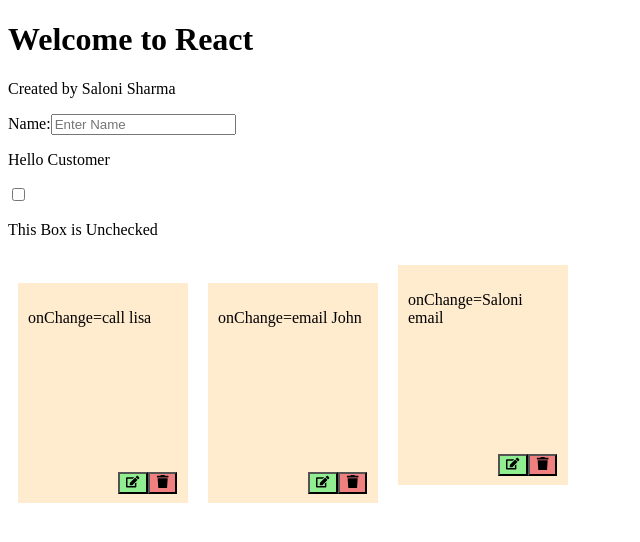
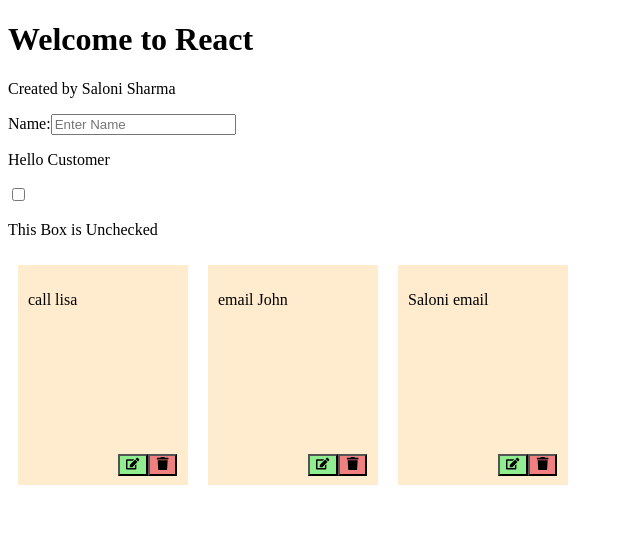
Before and after one commit to IamSaloni/recipes-in-react, a React app: page / in a window 1280 px wide. Shown: the top 542 px of the page, without its empty margins (0-640 px from the left). Built offline with nearby package versions, Linux system fonts and the light colour scheme.

Commit message:
changes in board component

```diff
--- a/src/components/Board.js
+++ b/src/components/Board.js
@@ -28,7 +28,7 @@ class Board extends React.Component {
         console.log('update item at index', i, newText)
         this.setState(prevState => ({
             Notes: prevState.Notes.map(
-                note => (note.id !== i)? note :  {...note, note: newText}
+                note => (note.id !== i)? note :  {id:101, note: newText}
             )
         }))
     }
@@ -36,8 +36,7 @@ class Board extends React.Component {
         eachNote(note, i){
             return (
                 <Note key={i}
-                    index={i}>
-                    onChange={this.update}
+                    index={i} onChange={this.update} >
                     {note.note}</Note>
             )
         }
```
